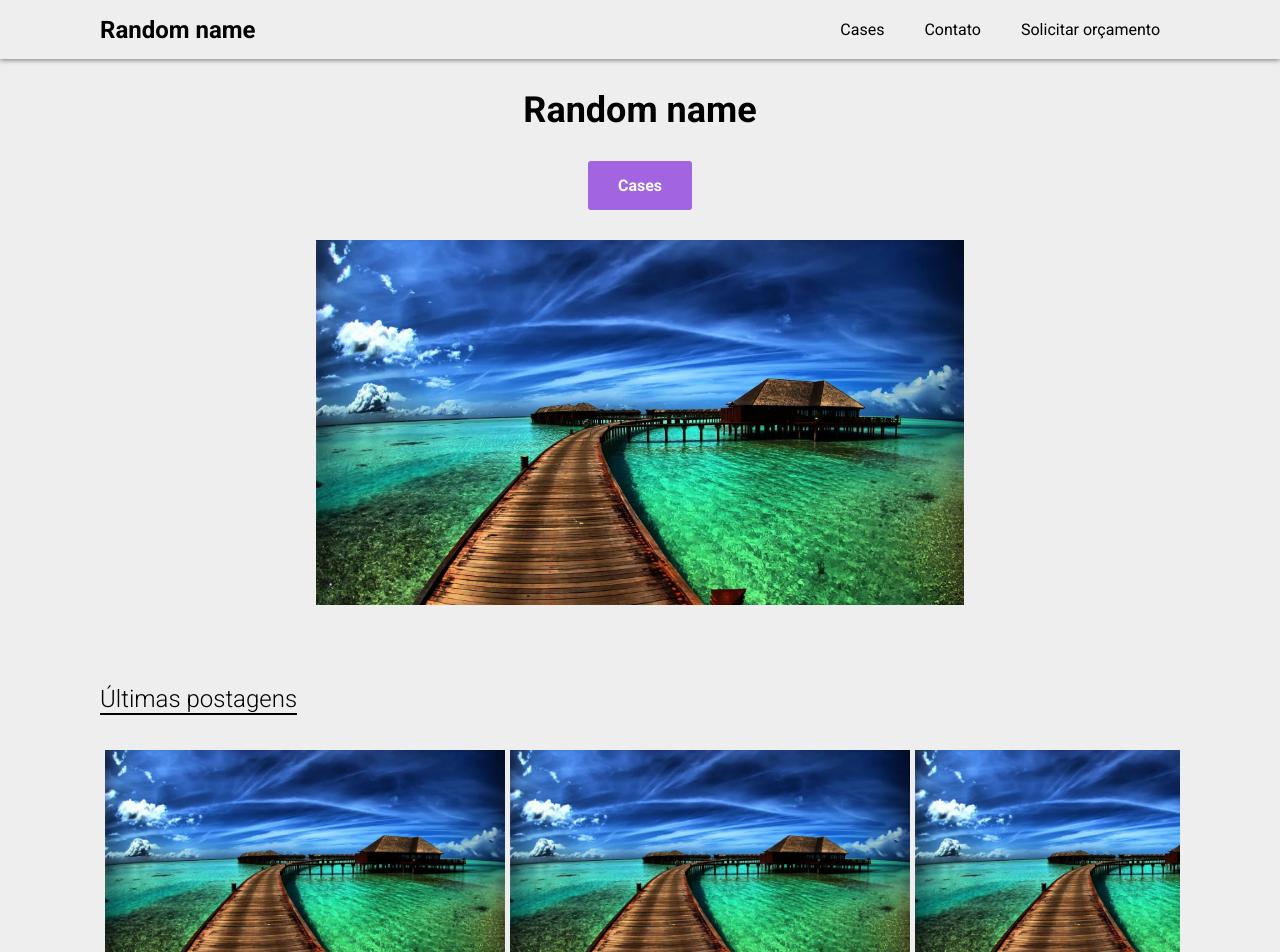
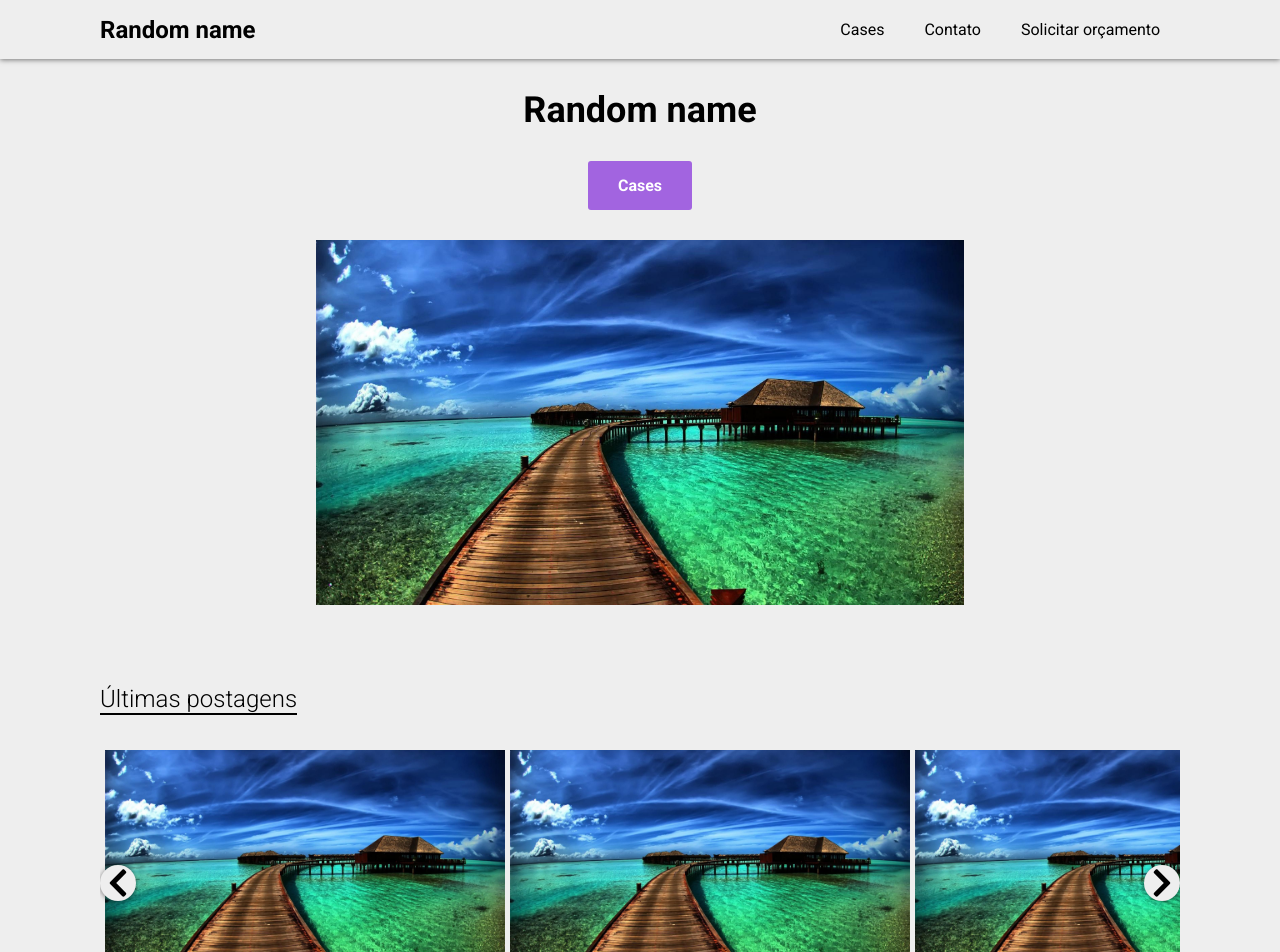
Before and after one commit to Vanfarock/ArchitectureSite, a React (Create React App) app: page / in a window 1280 px wide. Shown: the top 952 px of the page. Built offline with nearby package versions, Linux system fonts and the light colour scheme; the HTML template or start-up script is replaced by a standard one.

Commit message:
Removing unecessary dependencies and fixing dashboard arrows visibility

```diff
--- a/package.json
+++ b/package.json
@@ -15,6 +15,7 @@
     "react-loading-overlay": "^1.0.1",
     "react-router-dom": "^5.2.0",
     "react-scripts": "4.0.3",
+    "remove": "^0.1.5",
     "styled-components": "^5.2.1",
     "web-vitals": "^1.0.1"
   },
--- a/src/components/Dashboard/index.jsx
+++ b/src/components/Dashboard/index.jsx
@@ -46,7 +46,7 @@ export default function Dashboard(props) {
         <DashboardContainer>
             <Arrow icon="chevron-left"
                    side="left"
-                   hide={hideArrows.toString()}
+                   hide={hideArrows}
                    className="squared"
                    onClick={() => updatePosition(position + POSITION_MOVEMENT)} />
             <CardContainer ref={cardContainer} position={position}>
@@ -58,7 +58,7 @@ export default function Dashboard(props) {
             </CardContainer>
             <Arrow icon="chevron-right"
                    side="right"
-                   hide={hideArrows.toString()}
+                   hide={hideArrows}
                    className="squared"
                    onClick={() => updatePosition(position - POSITION_MOVEMENT)} />
         </DashboardContainer>
--- a/src/components/Dashboard/styles.js
+++ b/src/components/Dashboard/styles.js
@@ -12,9 +12,6 @@ export const DashboardContainer = styled.div`
     position: relative;
 
     overflow-x: hidden;
-
-    /* border: 1px solid ${props => props.theme.darkerBackgroundColor};
-    border-radius: 3px; */
 `;
 
 export const CardContainer = styled.div`
@@ -69,7 +66,7 @@ export const Arrow = styled(FontAwesomeIcon)`
     top: 50%;
     transform: translateY(-50%);
 
-    z-index: 1;
+    z-index: 10;
 
     &.material-icons.md-36 {
         font-size: 36px;
--- a/src/pages/CasesPage/index.jsx
+++ b/src/pages/CasesPage/index.jsx
@@ -1,7 +1,6 @@
 import React, { useState, useEffect } from 'react';
 import ImageTeste from '../../assets/images/introduction-image.jpg';
 import Title from '../../components/Title';
-import LoadingOverlay from 'react-loading-overlay';
 import { MainContainer,
          CasesContainer,
          Case } from './styles';
```
Also changed, not shown: 2 other files (tests, documents, lock files or other folders).
